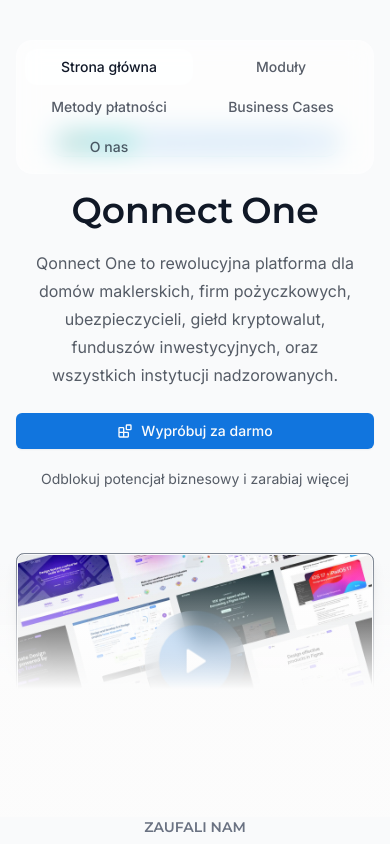
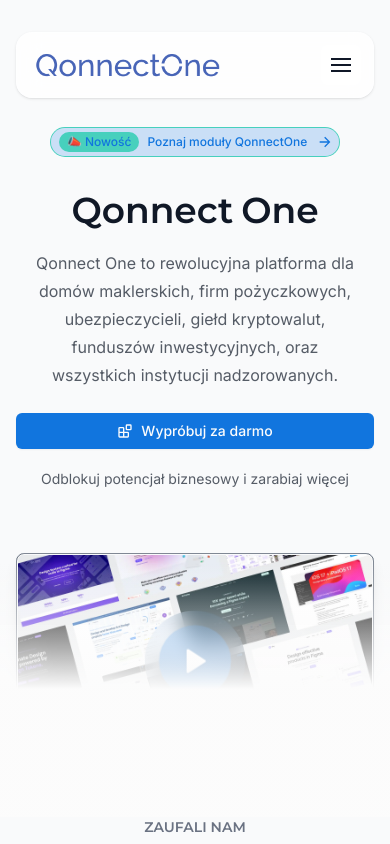
Before and after one commit to beonefront/qonnectone-nextjs-www, a Next.js app: page / in a window 390 px wide. Shown: the top 844 px of the page. Built offline with nearby package versions, Linux system fonts and the light colour scheme.

Commit message:
mobile menu

```diff
--- a/src/components/Navigation.tsx
+++ b/src/components/Navigation.tsx
@@ -3,18 +3,39 @@
 import Link from "next/link";
 import { usePathname } from "next/navigation";
 import { useEffect, useMemo, useRef, useState } from "react";
+import Image from "next/image";
 
 export default function Navigation() {
   const pathname = usePathname();
 
   // Scroll state to nudge the bar up when user scrolls
   const [scrolled, setScrolled] = useState(false);
+  // Mobile menu state
+  const [isMobileMenuOpen, setIsMobileMenuOpen] = useState(false);
+
   useEffect(() => {
     const onScroll = () => setScrolled(window.scrollY > 10);
     onScroll();
     window.addEventListener("scroll", onScroll, { passive: true });
     return () => window.removeEventListener("scroll", onScroll);
   }, []);
+
+  // Close mobile menu when route changes
+  useEffect(() => {
+    setIsMobileMenuOpen(false);
+  }, [pathname]);
+
+  // Prevent body scroll when mobile menu is open
+  useEffect(() => {
+    if (isMobileMenuOpen) {
+      document.body.style.overflow = 'hidden';
+    } else {
+      document.body.style.overflow = 'unset';
+    }
+    return () => {
+      document.body.style.overflow = 'unset';
+    };
+  }, [isMobileMenuOpen]);
 
   const navItems = useMemo(() => [
     { href: "/", label: "Strona główna" },
@@ -52,6 +73,7 @@
   }, [hoveredIndex, activeIndex, navItems.length]);
 
   return (
+    <>
       <nav className={`fixed inset-x-0 z-40 transition-transform duration-300 ${scrolled ? "-translate-y-1" : "translate-y-3"}`} style={{ top: 20 }}>
         <div className="container mx-auto px-4 flex justify-center">
           {/* Desktop segmented control without logo */}
@@ -88,20 +110,93 @@
           </div>
         </div>
 
-      {/* Mobile simple list */}
+        {/* Mobile Navigation Header */}
         <div className="md:hidden container mx-auto px-4">
-        <div className="mt-2 flex items-center justify-center">
-          <div className="relative w-full max-w-md rounded-2xl border border-white/20 bg-white/60 backdrop-blur-md p-2">
-            <div className="grid grid-cols-2 gap-1">
+          <div className="flex items-center justify-between rounded-2xl border border-white/20 bg-white/80 backdrop-blur-md p-3 shadow-sm">
+            {/* Logo */}
+            <div className="flex items-center">
+              <Image
+                src="/logo.png"
+                alt="Qonnect"
+                width={120}
+                height={32}
+                className="h-8 w-auto"
+                priority
+              />
+            </div>
+
+            {/* Hamburger Menu Button */}
+            <button
+              onClick={() => setIsMobileMenuOpen(!isMobileMenuOpen)}
+              className="relative z-50 flex h-10 w-10 items-center justify-center rounded-lg bg-white/60 transition-colors hover:bg-white/80"
+              aria-label="Toggle menu"
+            >
+              <div className="flex flex-col space-y-1">
+                <span
+                  className={`block h-0.5 w-5 bg-gray-900 transition-all duration-300 ${
+                    isMobileMenuOpen ? 'rotate-45 translate-y-1.5' : ''
+                  }`}
+                />
+                <span
+                  className={`block h-0.5 w-5 bg-gray-900 transition-all duration-300 ${
+                    isMobileMenuOpen ? 'opacity-0' : ''
+                  }`}
+                />
+                <span
+                  className={`block h-0.5 w-5 bg-gray-900 transition-all duration-300 ${
+                    isMobileMenuOpen ? '-rotate-45 -translate-y-1.5' : ''
+                  }`}
+                />
+              </div>
+            </button>
+          </div>
+        </div>
+      </nav>
+
+      {/* Mobile Menu Overlay */}
+      {isMobileMenuOpen && (
+        <div className="fixed inset-0 z-50 md:hidden">
+          {/* Backdrop */}
+          <div
+            className="absolute inset-0 bg-black/20 backdrop-blur-sm"
+            onClick={() => setIsMobileMenuOpen(false)}
+          />
+
+          {/* Menu Content */}
+          <div className="absolute inset-x-4 top-20 mt-4 rounded-2xl border border-white/20 bg-white/95 backdrop-blur-md shadow-2xl">
+            <div className="p-6">
+              <div className="space-y-1">
                 {navItems.map((item) => (
-                <Link key={item.href} href={item.href} className={`px-3 py-2 text-center rounded-xl text-sm font-medium ${isActive(item.href) ? "bg-white/60 text-gray-900" : "text-gray-900/70 hover:text-gray-900 hover:bg-white/40"}`}>
-                  {item.label}
+                  <Link
+                    key={item.href}
+                    href={item.href}
+                    className={`flex items-center rounded-xl px-4 py-3 text-left font-medium transition-colors ${
+                      isActive(item.href)
+                        ? "bg-blue-50 text-blue-700"
+                        : "text-gray-700 hover:bg-gray-50 hover:text-gray-900"
+                    }`}
+                  >
+                    <span className="text-base">{item.label}</span>
+                    {isActive(item.href) && (
+                      <svg
+                        className="ml-auto h-5 w-5 text-blue-600"
+                        fill="currentColor"
+                        viewBox="0 0 20 20"
+                      >
+                        <path
+                          fillRule="evenodd"
+                          d="M16.707 5.293a1 1 0 010 1.414l-8 8a1 1 0 01-1.414 0l-4-4a1 1 0 011.414-1.414L8 12.586l7.293-7.293a1 1 0 011.414 0z"
+                          clipRule="evenodd"
+                        />
+                      </svg>
+                    )}
                   </Link>
                 ))}
               </div>
             </div>
           </div>
         </div>
-    </nav>
+      )}
+    </>
   );
 }
--- a/src/components/ProblemSection.tsx
+++ b/src/components/ProblemSection.tsx
@@ -7,7 +7,7 @@
             <h2 className="text-sm text-primary font-mono font-medium tracking-wider uppercase">Problem</h2>
             <h3 className="mx-auto mt-4 max-w-xs text-3xl font-semibold sm:max-w-none sm:text-4xl md:text-5xl">Problemy, które rozwiązujemy</h3>
           </div>
-          <div className="grid grid-cols-1 md:grid-cols-3 gap-8 mt-12">
+          <div className="grid grid-cols-1 md:grid-cols-3 gap-0 md:gap-8 mt-12">
             <div style={{ opacity: 1, filter: "blur(0px)", transform: "translateY(-6px)" }}>
               <div data-slot="card" className="text-card-foreground flex flex-col gap-6 rounded-xl border py-6 bg-background border-none shadow-none">
                 <div data-slot="card-content" className="p-6 space-y-4">
```
Lines whose indentation alone changed are shown as unchanged.
